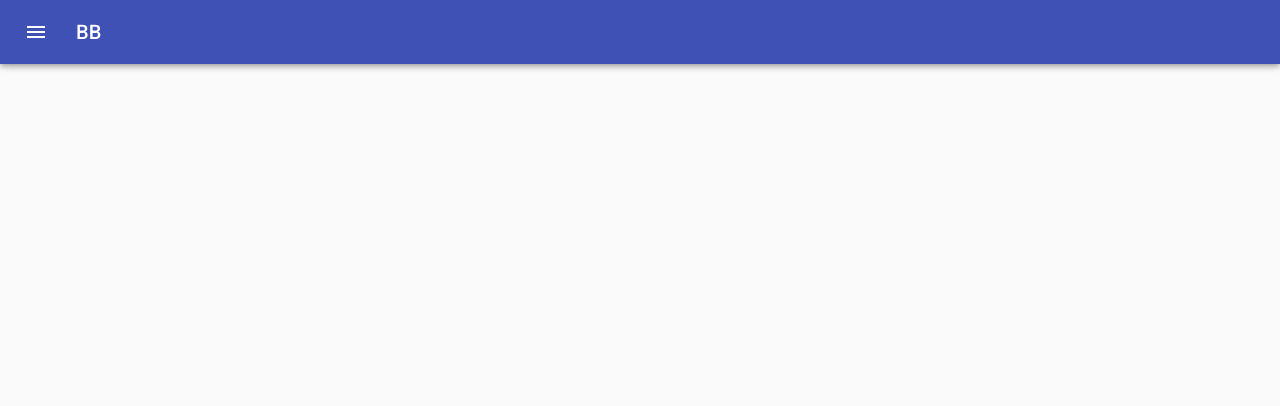
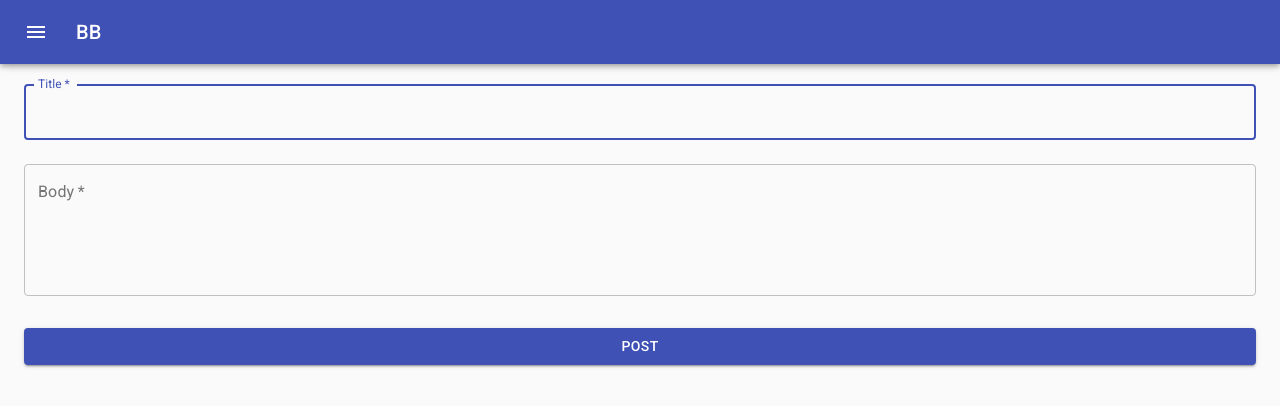
Before and after one commit to akarpisz/BB, a React (Create React App) app in the folder client/: page /addpost in a window 1280 px wide. Shown: the top 406 px of the page. Built offline with nearby package versions, Linux system fonts and the light colour scheme.

Commit message:
added addPost page, newpost api route

```diff
--- a/client/src/App.js
+++ b/client/src/App.js
@@ -4,6 +4,7 @@ import SignIn from "./components/pages/SignIn";
 import Home from "./components/pages/Home";
 import About from "./components/pages/About";
 import Main from "./components/pages/Main";
+import AddPost from "./components/pages/AddPost";
 import ContactDeveloper from "./components/pages/ContactDeveloper";
 import { BrowserRouter as Router, Switch, Route } from "react-router-dom";
 import Nav from "./components/Nav";
@@ -31,6 +32,9 @@ function App() {
           <Route path="/main">
             <Main/>
           </Route>
+          <Route path="/addpost">
+            <AddPost/>
+          </Route>
         </Switch>
       </Router>
     </div>
--- /dev/null
+++ b/client/src/components/pages/AddPost.js
@@ -0,0 +1,119 @@
+import React, { useState } from "react";
+import {
+    Grid,
+    Divider,
+    Link,
+    Typography,
+    Box,
+    Container,
+    Button,
+    TextField,
+    FormControlLabel,
+  } from "@material-ui/core";
+import { useHistory } from "react-router-dom";
+import { makeStyles } from "@material-ui/core/styles";
+import API from "../../util/API";
+  //import { compose, spacing, palette } from "@material-ui/system";
+
+  const useStyles = makeStyles((theme) => ({
+    root: {
+      margin: theme.spacing(6, 0, 3),
+    },
+    centered: {
+      textAlign: "center",
+    },
+    paper: {
+        marginTop: theme.spacing(8),
+        display: "flex",
+        flexDirection: "column",
+        alignItems: "center",
+      },
+      avatar: {
+        margin: theme.spacing(1),
+        backgroundColor: theme.palette.secondary.main,
+      },
+      form: {
+        width: "100%", // Fix IE 11 issue.
+        marginTop: theme.spacing(1),
+      },
+      submit: {
+        margin: theme.spacing(3, 0, 2),
+      },
+  }));
+
+
+
+const AddPost = () => {
+    const classes = useStyles();
+    const [newPost, setPost] = useState({
+        title: "",
+        body: ""
+    })
+    const history = useHistory();
+
+    const handleInputChange = (e) => {
+        const { name, value } = e.target;
+
+        setPost({
+          ...newPost,
+          [name]: value,
+        });
+      };
+
+    const handleSubmit = () => {
+        API.newPost(newPost).then((res)=>{
+            if(res.status === 200) {
+                history.push("/main");
+            }
+        })
+    }
+
+
+    return (
+    <div style={{ paddingTop: "60px" }}>
+        <Container>
+        <form className={classes.form} noValidate>
+          <TextField
+            variant="outlined"
+            margin="normal"
+            required
+            fullWidth
+            id="title"
+            label="Title"
+            name="title"
+            type="text"
+            onChange={handleInputChange}
+            autoFocus
+          />
+          <TextField
+            variant="outlined"
+            margin="normal"
+            multiline={true}
+            rows={5}
+            rowsMax={10}
+            required
+            fullWidth
+            name="body"
+            label="Body"
+            type="text"
+            id="body"
+            onChange={handleInputChange}
+          />
+          <Button
+            type="submit"
+            fullWidth
+            variant="contained"
+            color="primary"
+            className={classes.submit}
+            onClick={handleSubmit}
+          >
+            Post
+          </Button>
+
+        </form>
+        </Container>
+    </div>
+    )
+}
+
+export default AddPost;
--- a/client/src/components/pages/Home.js
+++ b/client/src/components/pages/Home.js
@@ -6,7 +6,7 @@ import {
   Typography,
   Box,
   Container,
-  CssBaseline,
+  // CssBaseline,
 } from "@material-ui/core";
 import { makeStyles } from "@material-ui/core/styles";
 //import { compose, spacing, palette } from "@material-ui/system";
@@ -24,7 +24,7 @@ const Home = () => {
   const classes = useStyles();
   return (
     <div style={{ paddingTop: "40px" }}>
-      <CssBaseline />
+      {/* <CssBaseline /> */}
       <Container component="main" maxWidth="md">
         <Grid>
           <Typography
--- a/client/src/util/API.js
+++ b/client/src/util/API.js
@@ -35,4 +35,15 @@ export default {
 
       return axios(config)
     },
+    newPost: function(post){
+      const config = {
+        method: "POST",
+        url:"/api/posts",
+        data: {
+          title: post.title,
+          body: post.body
+        }
+      }
+      return axios(config)
+    }
 };
```
Also changed, not shown: client/src/components/pages/SignIn.js (+0 -9 lines), client/src/setupTests.js (deleted, +0 -5 lines), 1 other file (tests, documents, lock files or other folders).
